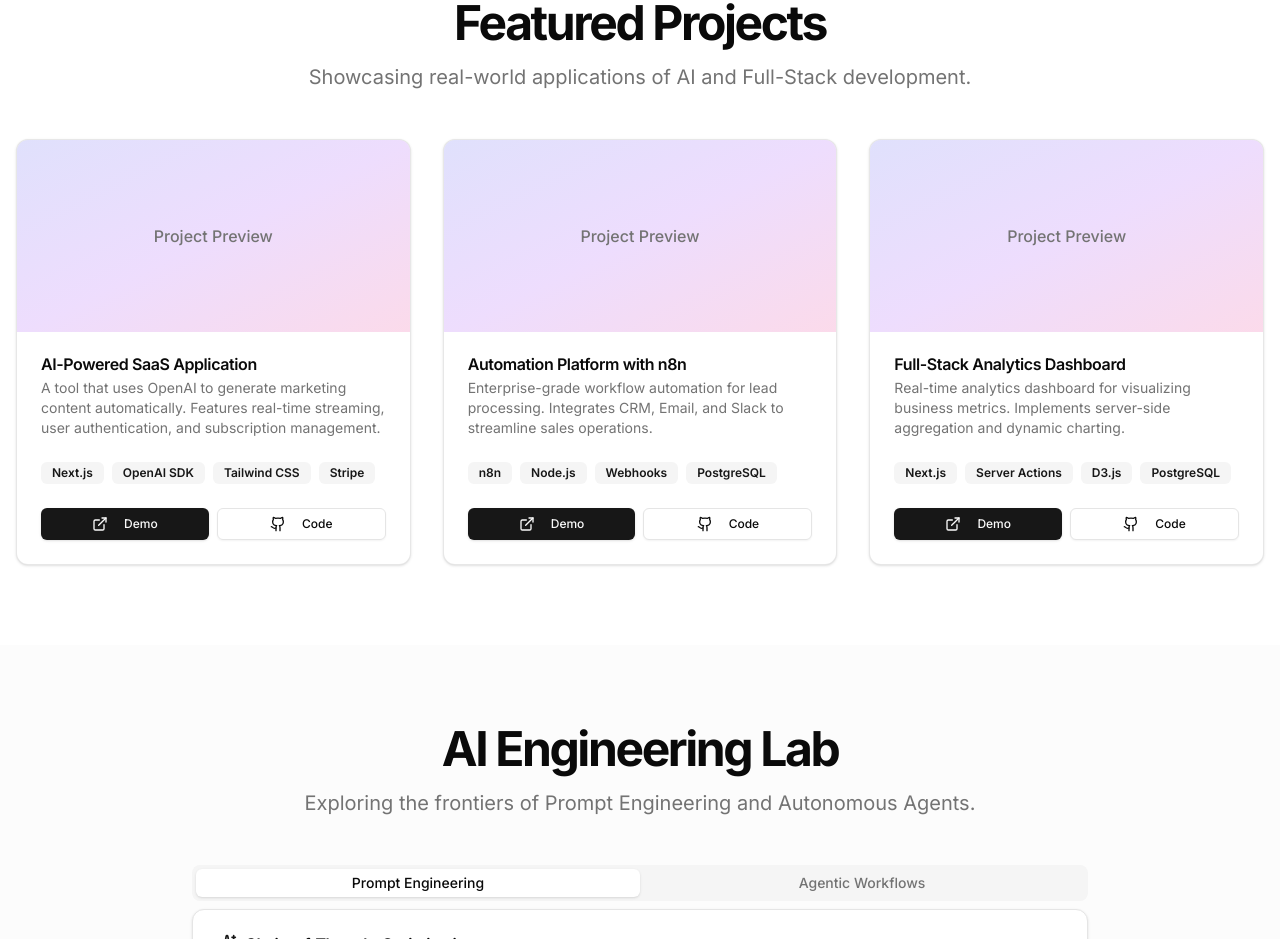
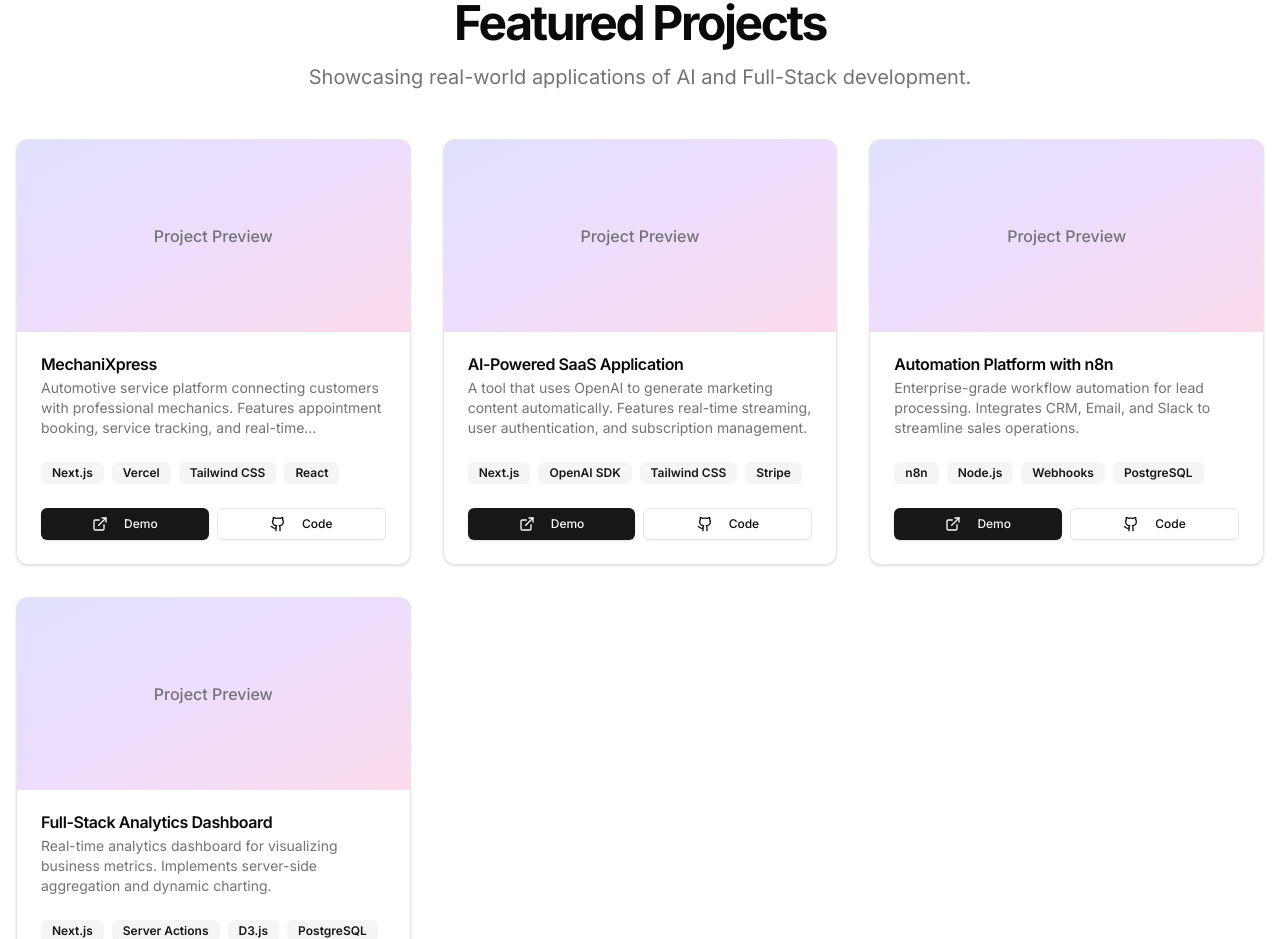
Before and after one commit to MuhammadAsgharramzan/portfolio, a Next.js app: page / in a window 1280 px wide. Shown: the part 1400-2339 px from the top of the page. Built offline with nearby package versions, Linux system fonts and the light colour scheme.

Commit message:
Add MechaniXpress project to portfolio
- Add new featured project: MechaniXpress (automotive service platform)
- Deployed on Vercel: mechani-xpress-g8tu.vercel.app
- Position as first project in the showcase

```diff
--- a/components/sections/projects.tsx
+++ b/components/sections/projects.tsx
@@ -8,6 +8,15 @@ import { Github, ExternalLink } from "lucide-react"
 import Link from "next/link"
 
 const projects = [
+    {
+        title: "MechaniXpress",
+        description: "Automotive service platform connecting customers with professional mechanics. Features appointment booking, service tracking, and real-time notifications.",
+        tags: ["Next.js", "Vercel", "Tailwind CSS", "React"],
+        links: {
+            demo: "https://mechani-xpress-g8tu.vercel.app",
+            repo: "#",
+        },
+    },
     {
         title: "AI-Powered SaaS Application",
         description: "A tool that uses OpenAI to generate marketing content automatically. Features real-time streaming, user authentication, and subscription management.",
```
